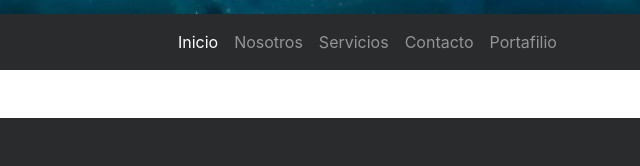
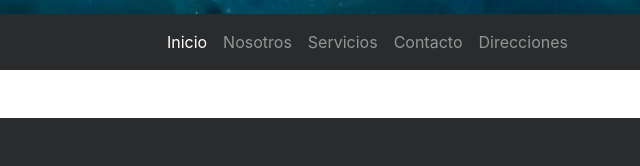
Before and after one commit to Alexbengt/git, a plain HTML site: page index.html in a window 1280 px wide. Shown: the part 786-952 px from the top of the page, 296-936 px from the left. Drawn offline with nearby package versions, Linux system fonts and the light colour scheme; a script that the page names is missing.

Commit message:
se cambio ultima opcion del menu

```diff
--- a/index.html
+++ b/index.html
@@ -85,7 +85,7 @@
         <a class="nav-item nav-link" href="nosotros.html">Nosotros</a>
         <a class="nav-item nav-link" href="servicios.html">Servicios</a>
         <a class="nav-item nav-link" href="contacto.html">Contacto</a>
-        <a class="nav-item nav-link" href="contacto.html">Portafilio</a>
+        <a class="nav-item nav-link" href="contacto.html">Direcciones</a>
       </div>
       <div class="d-flex flex-row justify-content-center">
         <a href="#" class="btn btn-outline-primary mr-2">F</a>
```
